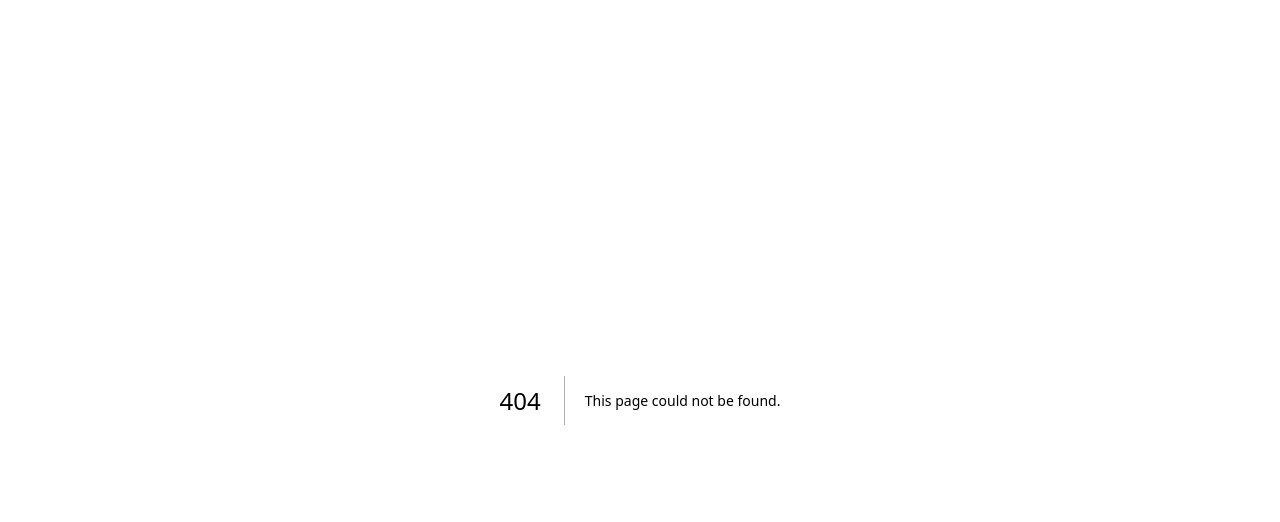
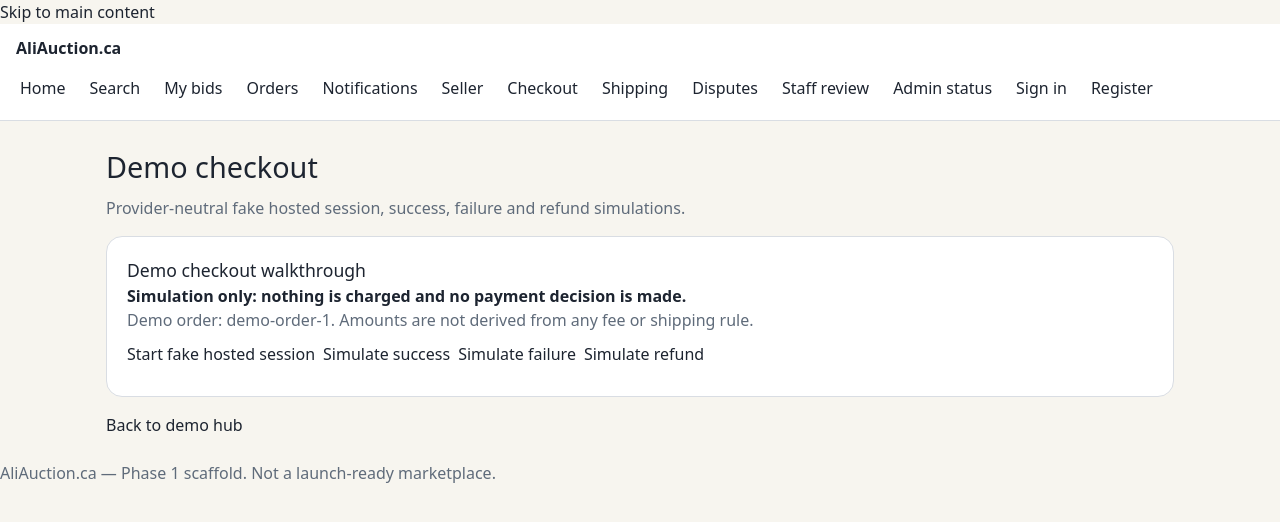
Before and after one commit to A-dot614/Ali_Auction, a Next.js app in the folder apps/web/: page /demo/checkout in a window 1280 px wide. Before the commit this address had no page. Shown: the top 522 px of the page. Built offline with nearby package versions, Linux system fonts and the light colour scheme.

Commit message:
feat(web): checkout and payments demo, flag OFF, demo-labeled

```diff
--- /dev/null
+++ b/apps/web/src/app/checkout/page.tsx
@@ -0,0 +1,15 @@
+import PageShell from "../../components/PageShell";
+import NotEnabled from "../../components/NotEnabled";
+
+export const dynamic = "force-dynamic";
+
+export default function CheckoutPage() {
+  return (
+    <PageShell title="Checkout" description="Checkout is not available in this Phase 1 build.">
+      <NotEnabled
+        message="Payments not enabled"
+        detail="Real-money payments stay OFF. No payment endpoint is called from this screen."
+      />
+    </PageShell>
+  );
+}
--- /dev/null
+++ b/apps/web/src/app/demo/checkout/page.tsx
@@ -0,0 +1,17 @@
+import Link from "next/link";
+import PageShell from "../../../components/PageShell";
+import DemoCheckout from "../../../components/DemoCheckout";
+
+export const dynamic = "force-dynamic";
+
+export default function DemoCheckoutPage() {
+  return (
+    <PageShell
+      title="Demo checkout"
+      description="Provider-neutral fake hosted session, success, failure and refund simulations."
+    >
+      <DemoCheckout />
+      <Link href="/demo">Back to demo hub</Link>
+    </PageShell>
+  );
+}
--- /dev/null
+++ b/apps/web/src/components/DemoCheckout.tsx
@@ -0,0 +1,86 @@
+"use client";
+
+import { useState } from "react";
+import {
+  confirmDemoSession,
+  createDemoHostedSession,
+  recordDemoRefund,
+  type DemoConfirmation,
+  type DemoHostedSession,
+  type DemoRefund,
+} from "../lib/demo-payments";
+
+/**
+ * Demo-only checkout walkthrough. It renders provider-neutral fake adapter
+ * shapes from local data. It never fetches, posts, redirects off-site or touches
+ * a real payment path. The global demo banner is rendered by PageShell.
+ */
+
+type Step = "idle" | "session" | "success" | "failure" | "refunded";
+
+const ORDER_ID = "demo-order-1";
+const PAYMENT_ID = "fake_payment_demo_order_1";
+
+export default function DemoCheckout() {
+  const [step, setStep] = useState<Step>("idle");
+  const [session, setSession] = useState<DemoHostedSession | null>(null);
+  const [confirmation, setConfirmation] = useState<DemoConfirmation | null>(null);
+  const [refund, setRefund] = useState<DemoRefund | null>(null);
+
+  function startSession() {
+    setSession(createDemoHostedSession(PAYMENT_ID, "demo-checkout-1"));
+    setConfirmation(null);
+    setRefund(null);
+    setStep("session");
+  }
+
+  function confirm() {
+    if (!session) return;
+    setConfirmation(confirmDemoSession(session, "demo-confirm-1"));
+    setStep("success");
+  }
+
+  function simulateFailure() {
+    setConfirmation(null);
+    setRefund(null);
+    setStep("failure");
+  }
+
+  function simulateRefund() {
+    setRefund(recordDemoRefund(PAYMENT_ID, "demo-refund-1"));
+    setStep("refunded");
+  }
+
+  return (
+    <section className="card" aria-labelledby="demo-checkout-heading">
+      <h2 id="demo-checkout-heading">Demo checkout walkthrough</h2>
+      <p><strong>Simulation only: nothing is charged and no payment decision is made.</strong></p>
+      <p className="muted">Demo order: {ORDER_ID}. Amounts are not derived from any fee or shipping rule.</p>
+      <div className="flex flex-wrap gap-2">
+        <button type="button" onClick={startSession}>Start fake hosted session</button>
+        <button type="button" onClick={confirm} disabled={!session}>Simulate success</button>
+        <button type="button" onClick={simulateFailure}>Simulate failure</button>
+        <button type="button" onClick={simulateRefund}>Simulate refund</button>
+      </div>
+      {session ? (
+        <dl>
+          <dt>Session ID</dt><dd>{session.sessionId}</dd>
+          <dt>Payment ID</dt><dd>{session.paymentId}</dd>
+          <dt>Redirect path (internal demo path)</dt><dd>{session.redirectPath}</dd>
+          <dt>Expires at</dt><dd>{session.expiresAt}</dd>
+        </dl>
+      ) : null}
+      {step === "failure" ? (
+        <p role="status" className="tone-error">Demo failure state recorded locally. No charge was attempted.</p>
+      ) : null}
+      {confirmation ? (
+        <p role="status" className="tone-success">
+          Demo success state: {confirmation.status} for {confirmation.paymentId}.
+        </p>
+      ) : null}
+      {refund ? (
+        <p role="status">Demo refund state: {refund.status} ({refund.refundId}). No money moved.</p>
+      ) : null}
+    </section>
+  );
+}
--- /dev/null
+++ b/apps/web/src/lib/demo-payments.ts
@@ -0,0 +1,35 @@
+/**
+ * Demo payment helper. Uses only the provider-neutral response shapes from the
+ * API's in-memory fake adapter. No provider, SDK, credential, network call or
+ * money movement is involved. No fee, capture or payout rule is represented.
+ */
+
+export type DemoHostedSession = {
+  sessionId: string;
+  paymentId: string;
+  redirectPath: string;
+  expiresAt: string;
+};
+
+export type DemoConfirmation = { paymentId: string; status: "confirmation_recorded" };
+export type DemoRefund = { refundId: string; status: "refund_recorded" };
+
+export function createDemoHostedSession(paymentId: string, requestId: string): DemoHostedSession {
+  const sessionId = `fake_session_${requestId}`;
+  return {
+    sessionId,
+    paymentId,
+    redirectPath: `/test/payments/hosted-session/${sessionId}`,
+    expiresAt: "2026-11-20T12:30:00.000Z",
+  };
+}
+
+export function confirmDemoSession(session: DemoHostedSession, requestId: string): DemoConfirmation {
+  void requestId;
+  return { paymentId: session.paymentId, status: "confirmation_recorded" };
+}
+
+export function recordDemoRefund(paymentId: string, requestId: string): DemoRefund {
+  void paymentId;
+  return { refundId: `fake_refund_${requestId}`, status: "refund_recorded" };
+}
```
